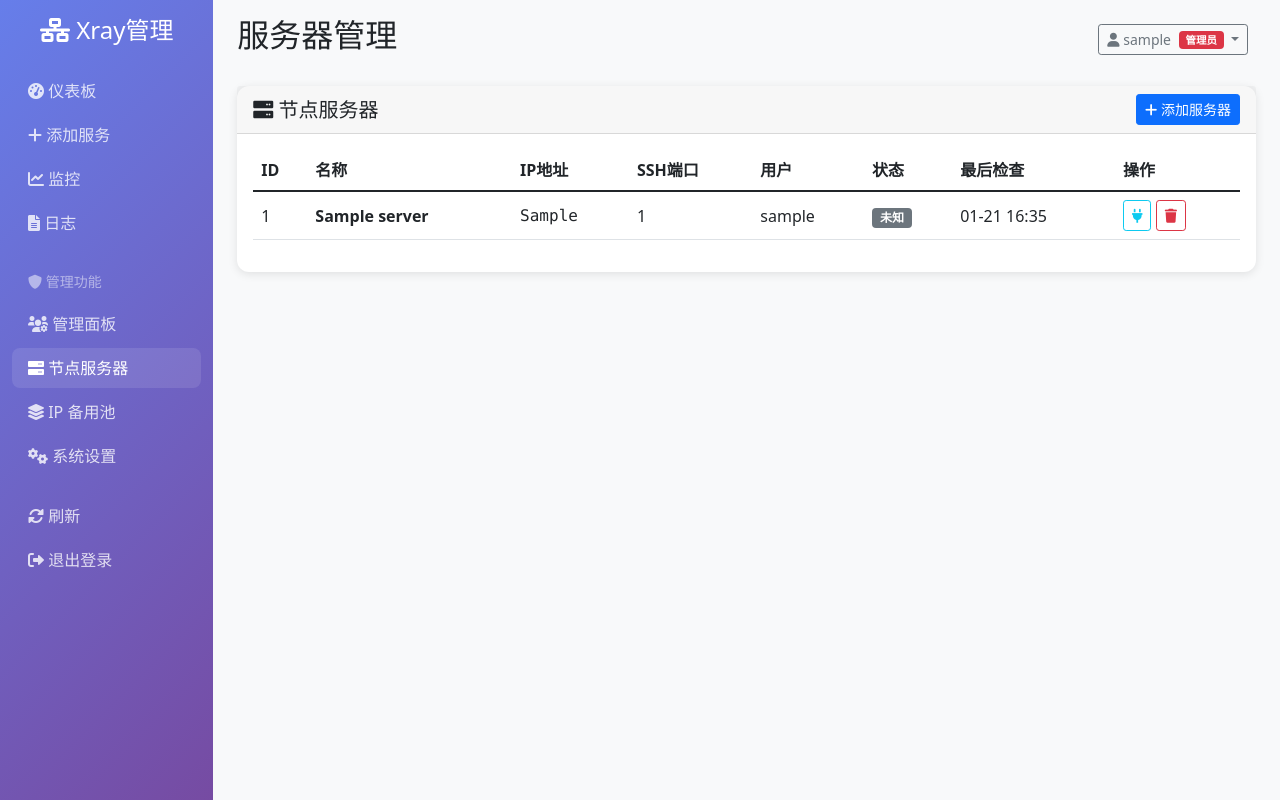
After one commit to feizai00/socks5-ss2, a Flask app: page /servers in a window 1280 px wide. The commit adds this page. Run offline with Flask 3, Linux system fonts and the light colour scheme; the visitor is signed in with stand-in values (Sample User, id 1); data comes from the database, SQL or seed files in the repository; tables that the repository leaves empty hold one stand-in row (values such as "Sample post"); some libraries are stand-ins or nearby versions.

Commit message:
feat: Add multi-server management support with SSH integration

```diff
--- a/web_prototype/requirements.txt
+++ b/web_prototype/requirements.txt
@@ -3,3 +3,4 @@ requests==2.31.0
 psutil==5.9.5
 gunicorn==21.2.0
 PySocks==1.7.1
+paramiko==3.4.0
--- a/web_prototype/routes/main.py
+++ b/web_prototype/routes/main.py
@@ -139,6 +139,102 @@ def admin():
         current_app.logger.error(f"加载管理后台失败: {e}")
         flash('加载管理后台失败', 'error')
         return redirect(url_for('main.index'))
+
+@main_bp.route('/servers')
+@admin_required
+def servers():
+    """服务器管理页面"""
+    try:
+        db = get_db()
+        servers = db.execute('SELECT * FROM servers ORDER BY created_at DESC').fetchall()
+        return render_template('servers.html', servers=servers)
+    except Exception as e:
+        current_app.logger.error(f"加载服务器列表失败: {e}")
+        flash('加载服务器列表失败', 'error')
+        return redirect(url_for('main.index'))
+
+@main_bp.route('/servers/add', methods=['POST'])
+@admin_required
+def add_server():
+    """添加服务器"""
+    try:
+        name = request.form.get('name')
+        ip = request.form.get('ip')
+        ssh_port = request.form.get('ssh_port', 22)
+        username = request.form.get('username', 'root')
+        password = request.form.get('password')
+
+        if not name or not ip:
+            flash('服务器名称和IP不能为空', 'error')
+            return redirect(url_for('main.servers'))
+
+        # 简单的连通性测试 (可选)
+        # from ssh_manager import SSHManager
+        # ssh = SSHManager(ip, int(ssh_port), username, password)
+        # if not ssh.test_connection():
+        #     flash('SSH 连接测试失败，请检查信息', 'warning')
+
+        db = get_db()
+        db.execute('''
+            INSERT INTO servers (name, ip, ssh_port, username, password)
+            VALUES (?, ?, ?, ?, ?)
+        ''', (name, ip, ssh_port, username, password))
+        db.commit()
+
+        flash('服务器添加成功', 'success')
+    except Exception as e:
+        flash(f'添加失败: {e}', 'error')
+
+    return redirect(url_for('main.servers'))
+
+@main_bp.route('/servers/delete/<int:server_id>', methods=['POST'])
+@admin_required
+def delete_server(server_id):
+    """删除服务器"""
+    try:
+        db = get_db()
+        # 检查是否有服务正在使用该服务器
+        count = db.execute('SELECT COUNT(*) FROM services WHERE server_id = ? AND deleted_at IS NULL', (server_id,)).fetchone()[0]
+        if count > 0:
+            return jsonify({'success': False, 'message': f'无法删除：该服务器上有 {count} 个活跃服务'}), 400
+
+        db.execute('DELETE FROM servers WHERE id = ?', (server_id,))
+        db.commit()
+        return jsonify({'success': True})
+    except Exception as e:
+        return jsonify({'success': False, 'message': str(e)}), 500
+
+@main_bp.route('/servers/test/<int:server_id>', methods=['POST'])
+@admin_required
+def test_server(server_id):
+    """测试服务器连接"""
+    try:
+        db = get_db()
+        server = db.execute('SELECT * FROM servers WHERE id = ?', (server_id,)).fetchone()
+        if not server:
+            return jsonify({'success': False, 'message': '服务器不存在'}), 404
+
+        from ssh_manager import SSHManager
+        ssh = SSHManager(
+            server['ip'],
+            server['ssh_port'],
+            server['username'],
+            server['password'],
+            server['private_key']
+        )
+
+        if ssh.test_connection():
+            # 更新最后检查时间
+            db.execute("UPDATE servers SET status = 'active', last_check = CURRENT_TIMESTAMP WHERE id = ?", (server_id,))
+            db.commit()
+            return jsonify({'success': True, 'message': '连接成功'})
+        else:
+            db.execute("UPDATE servers SET status = 'error', last_check = CURRENT_TIMESTAMP WHERE id = ?", (server_id,))
+            db.commit()
+            return jsonify({'success': False, 'message': '连接失败'})
+
+    except Exception as e:
+        return jsonify({'success': False, 'message': str(e)}), 500
 
 @main_bp.route('/ip-pool')
 @admin_required
--- a/web_prototype/templates/base.html
+++ b/web_prototype/templates/base.html
@@ -103,6 +103,12 @@
                             <a class="nav-link {% if request.endpoint == 'main.admin' %}active{% endif %}" href="{{ url_for('main.admin') }}">
                                 <i class="fas fa-users-cog"></i>
                                 管理面板
+                            </a>
+                        </li>
+                        <li class="nav-item">
+                            <a class="nav-link {% if request.endpoint == 'main.servers' %}active{% endif %}" href="{{ url_for('main.servers') }}">
+                                <i class="fas fa-server"></i>
+                                节点服务器
                             </a>
                         </li>
                         <li class="nav-item">
--- /dev/null
+++ b/web_prototype/templates/servers.html
@@ -0,0 +1,172 @@
+{% extends "base.html" %}
+
+{% block page_title %}服务器管理{% endblock %}
+
+{% block content %}
+<div class="card">
+    <div class="card-header">
+        <div class="row align-items-center">
+            <div class="col-md-6">
+                <h5 class="mb-0">
+                    <i class="fas fa-server"></i>
+                    节点服务器
+                </h5>
+            </div>
+            <div class="col-md-6 text-end">
+                <button type="button" class="btn btn-primary btn-sm" data-bs-toggle="modal" data-bs-target="#addServerModal">
+                    <i class="fas fa-plus"></i> 添加服务器
+                </button>
+            </div>
+        </div>
+    </div>
+    <div class="card-body">
+        {% if servers %}
+        <div class="table-responsive">
+            <table class="table table-hover align-middle">
+                <thead>
+                    <tr>
+                        <th>ID</th>
+                        <th>名称</th>
+                        <th>IP地址</th>
+                        <th>SSH端口</th>
+                        <th>用户</th>
+                        <th>状态</th>
+                        <th>最后检查</th>
+                        <th>操作</th>
+                    </tr>
+                </thead>
+                <tbody>
+                    {% for server in servers %}
+                    <tr>
+                        <td>{{ server.id }}</td>
+                        <td>
+                            <strong>{{ server.name }}</strong>
+                        </td>
+                        <td>
+                            <span class="font-monospace">{{ server.ip }}</span>
+                        </td>
+                        <td>{{ server.ssh_port }}</td>
+                        <td>{{ server.username }}</td>
+                        <td>
+                            {% if server.status == 'active' %}
+                                <span class="badge bg-success">在线</span>
+                            {% elif server.status == 'error' %}
+                                <span class="badge bg-danger">离线</span>
+                            {% else %}
+                                <span class="badge bg-secondary">未知</span>
+                            {% endif %}
+                        </td>
+                        <td>
+                            {% if server.last_check %}
+                                {{ moment(server.last_check).strftime('%m-%d %H:%M') }}
+                            {% else %}
+                                -
+                            {% endif %}
+                        </td>
+                        <td>
+                            <button class="btn btn-outline-info btn-sm" onclick="testConnection({{ server.id }})" title="测试连接">
+                                <i class="fas fa-plug"></i>
+                            </button>
+                            <button class="btn btn-outline-danger btn-sm" onclick="deleteServer({{ server.id }})" title="删除">
+                                <i class="fas fa-trash"></i>
+                            </button>
+                        </td>
+                    </tr>
+                    {% endfor %}
+                </tbody>
+            </table>
+        </div>
+        {% else %}
+        <div class="text-center py-5">
+            <i class="fas fa-server fa-3x text-muted mb-3"></i>
+            <h5 class="text-muted">暂无服务器</h5>
+            <p class="text-muted">添加远程服务器以实现多节点部署和负载均衡</p>
+        </div>
+        {% endif %}
+    </div>
+</div>
+
+<!-- 添加服务器模态框 -->
+<div class="modal fade" id="addServerModal" tabindex="-1">
+    <div class="modal-dialog">
+        <div class="modal-content">
+            <form action="{{ url_for('main.add_server') }}" method="POST">
+                <div class="modal-header">
+                    <h5 class="modal-title">添加远程节点</h5>
+                    <button type="button" class="btn-close" data-bs-dismiss="modal"></button>
+                </div>
+                <div class="modal-body">
+                    <div class="mb-3">
+                        <label class="form-label">节点名称</label>
+                        <input type="text" class="form-control" name="name" placeholder="例如: 美国节点2" required>
+                    </div>
+                    <div class="row">
+                        <div class="col-md-8 mb-3">
+                            <label class="form-label">IP 地址</label>
+                            <input type="text" class="form-control" name="ip" placeholder="1.2.3.4" required>
+                        </div>
+                        <div class="col-md-4 mb-3">
+                            <label class="form-label">SSH 端口</label>
+                            <input type="number" class="form-control" name="ssh_port" value="22" required>
+                        </div>
+                    </div>
+                    <div class="mb-3">
+                        <label class="form-label">SSH 用户名</label>
+                        <input type="text" class="form-control" name="username" value="root" required>
+                    </div>
+                    <div class="mb-3">
+                        <label class="form-label">SSH 密码</label>
+                        <input type="password" class="form-control" name="password" placeholder="目前仅支持密码认证">
+                    </div>
+                </div>
+                <div class="modal-footer">
+                    <button type="button" class="btn btn-secondary" data-bs-dismiss="modal">取消</button>
+                    <button type="submit" class="btn btn-primary">添加</button>
+                </div>
+            </form>
+        </div>
+    </div>
+</div>
+
+<script>
+function testConnection(id) {
+    const btn = event.currentTarget;
+    const originalHtml = btn.innerHTML;
+    btn.innerHTML = '<i class="fas fa-spinner fa-spin"></i>';
+    btn.disabled = true;
+
+    fetch(`/servers/test/${id}`, {
+        method: 'POST'
+    })
+    .then(res => res.json())
+    .then(data => {
+        if(data.success) {
+            alert('连接成功！');
+            location.reload();
+        } else {
+            alert('连接失败: ' + data.message);
+        }
+    })
+    .finally(() => {
+        btn.innerHTML = originalHtml;
+        btn.disabled = false;
+    });
+}
+
+function deleteServer(id) {
+    if(confirm('确定要删除这个服务器节点吗？')) {
+        fetch(`/servers/delete/${id}`, {
+            method: 'POST'
+        })
+        .then(res => res.json())
+        .then(data => {
+            if(data.success) {
+                location.reload();
+            } else {
+                alert('删除失败: ' + data.message);
+            }
+        });
+    }
+}
+</script>
+{% endblock %}
```
Also changed, not shown: web_prototype/database.py (+19 -1 lines), web_prototype/ssh_manager.py (added, +78 -0 lines).
